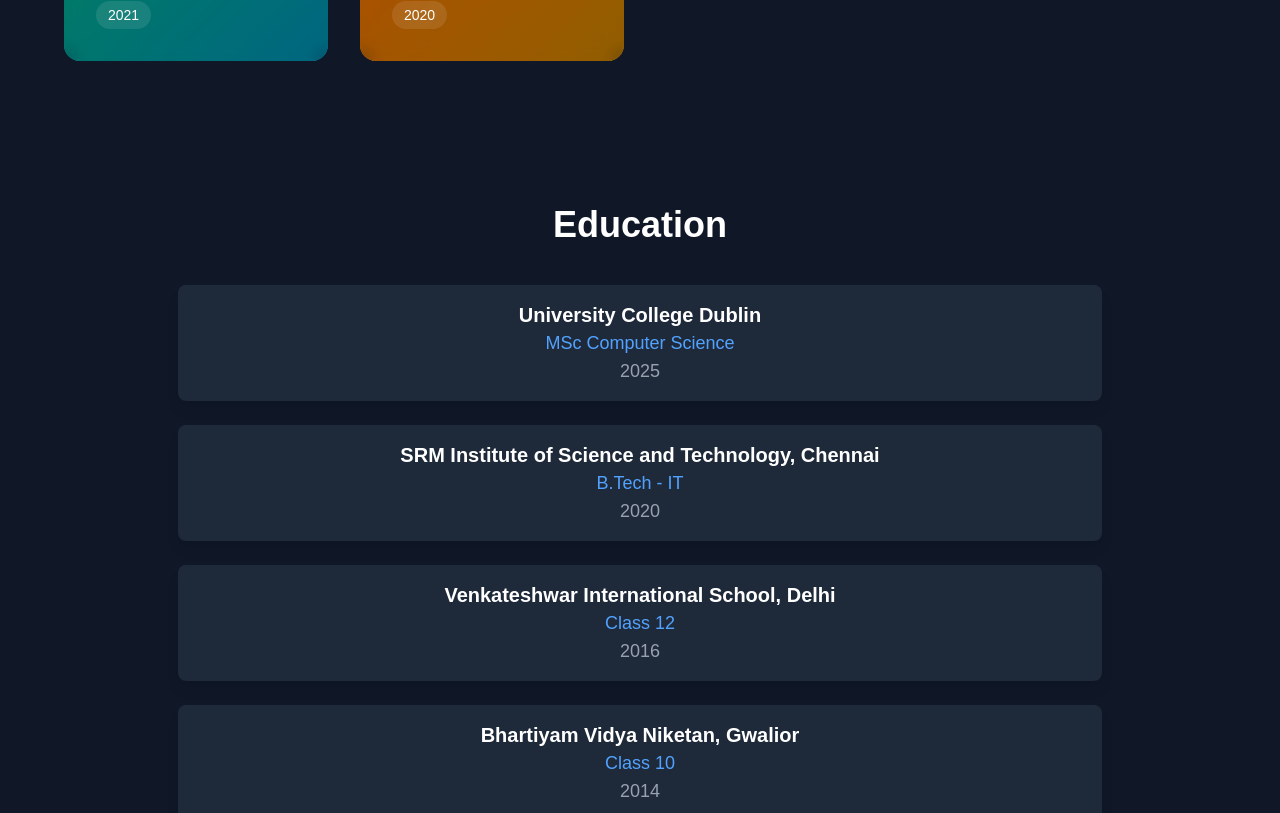
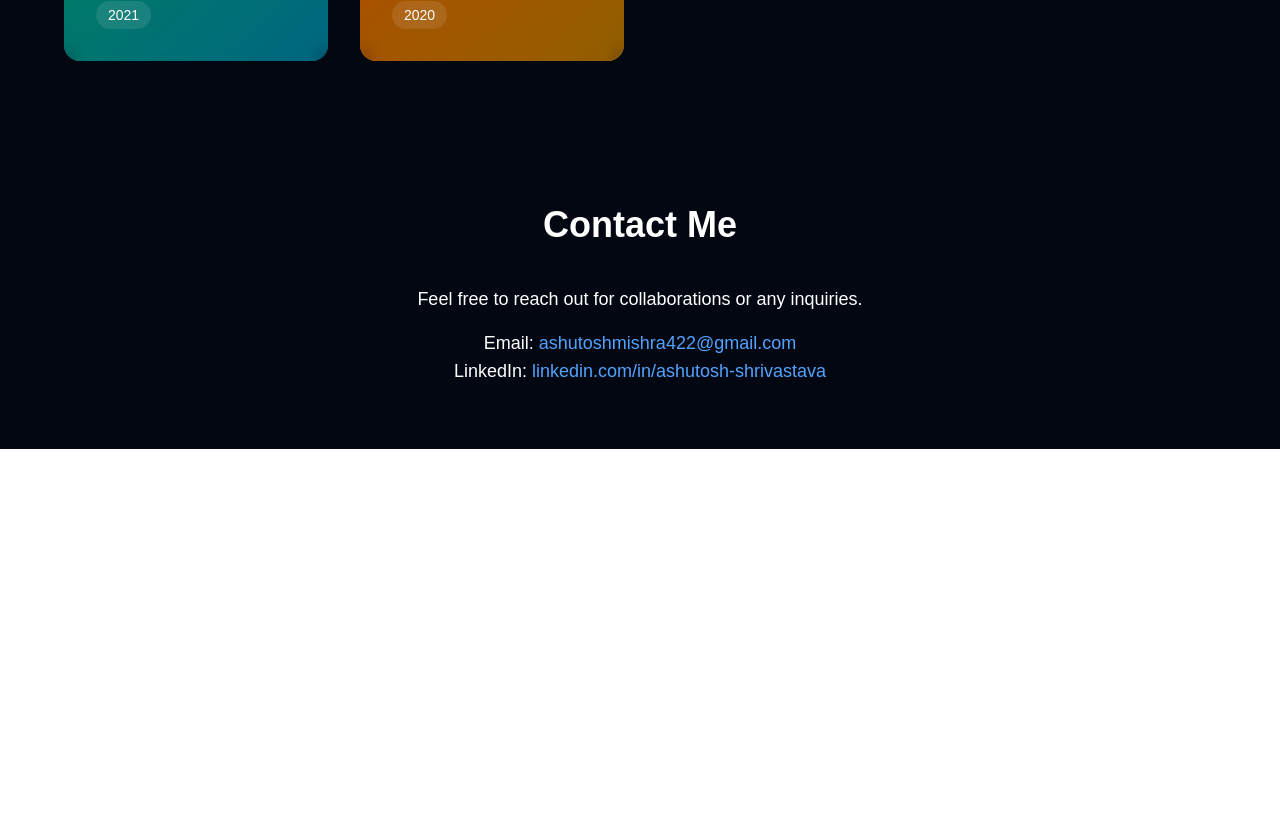
Before and after one commit to AshuSrv/My-Portfolio, a Next.js app: page / in a window 1280 px wide. Shown: the part 3347-4160 px from the top of the page. After the commit the page ends 3796 px from the top, so only its background shows below. Built offline with nearby package versions, Linux system fonts and the light colour scheme.

Commit message:
Added motions and styles in mainpage

```diff
--- a/app/home/page.tsx
+++ b/app/home/page.tsx
@@ -11,7 +11,7 @@
 import { Contact } from "@/app/components/Contact";
 import Navbar from "@/app/components/Navbar";
 import Footer from "@/app/components/Footer";
-import { Education } from "../components/Education";
+// import { Education } from "../components/Education";
 
 export default function HomePage() {
   return (
@@ -26,7 +26,7 @@
       </Head>
 
       <Navbar />
-      <div className="bg-gray-900">
+      <div className="bg-gray-950">
         <motion.div
           initial={{ opacity: 0 }}
           animate={{ opacity: 1 }}
@@ -46,9 +46,9 @@
           <SectionWrapper>
             <Achievements />
           </SectionWrapper>
-          <SectionWrapper>
+          {/* <SectionWrapper>
             <Education />
-          </SectionWrapper>
+          </SectionWrapper> */}
           <SectionWrapper>
             <Contact />
           </SectionWrapper>
```
